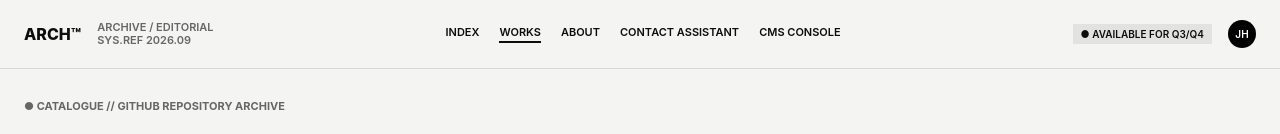
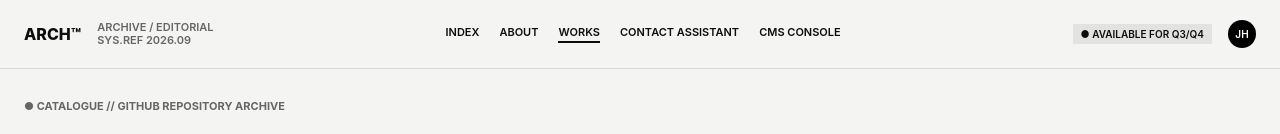
Before and after one commit to bohem026/hellome-feportfolio-, a Next.js app: page /works in a window 1280 px wide. Shown: the top 134 px of the page. Built offline with nearby package versions, Linux system fonts and the light colour scheme; no server answers; the database is empty.

Commit message:
fix: reorder navigation links to improve accessibility

```diff
--- a/src/components/Header.tsx
+++ b/src/components/Header.tsx
@@ -22,8 +22,8 @@ export function Header() {
 
   const navLinks = [
     { name: "INDEX", href: "/" },
+    { name: "ABOUT", href: "/about" },
     { name: "WORKS", href: "/works" },
-    { name: "ABOUT", href: "/about" },
     { name: "CONTACT ASSISTANT", href: "/contact" },
     { name: "CMS CONSOLE", href: "/admin" },
   ];
```
